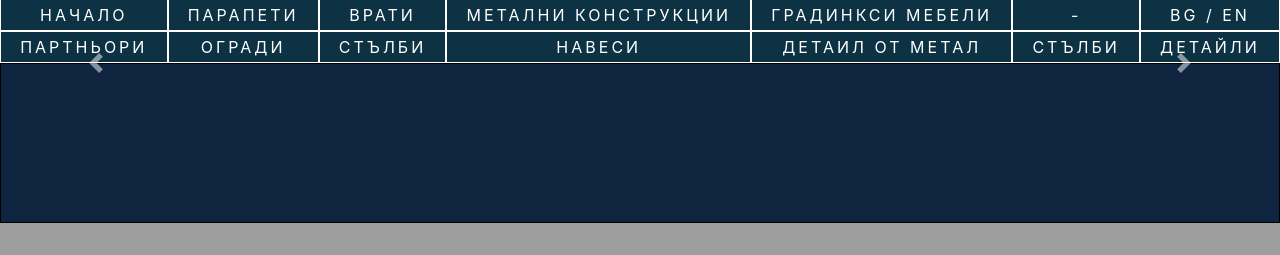
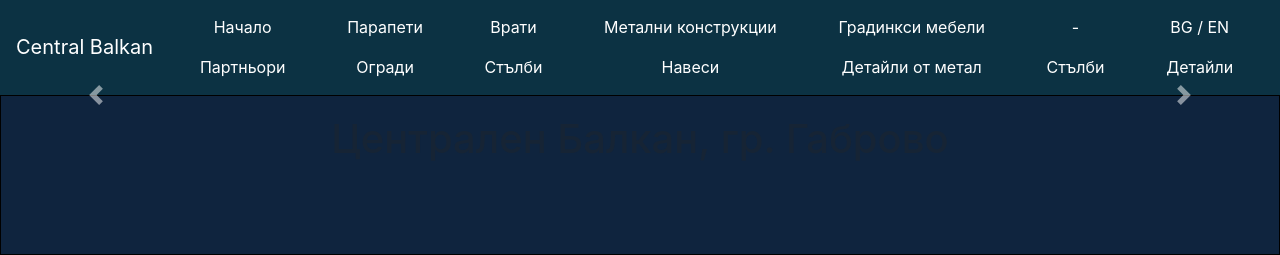
Before and after one commit to Central-Balkan/centralbalkan.com-old, a Django app: page /new/ in a window 1280 px wide. Shown: the part 961-1216 px from the top of the page. Before the commit the page ends 1184 px from the top, so only its background shows below. Run offline with Django 3.2, Linux system fonts and the light colour scheme; data that the repository does not hold is empty; some libraries are stand-ins or nearby versions.

Commit message:
Add bootstrap navigation

```diff
--- a/central_balkan/central_balkan/static/css/base.css
+++ b/central_balkan/central_balkan/static/css/base.css
@@ -25,32 +25,33 @@ nav {
     height: auto;
     margin: 0;
     padding: 0;
+    background-color: #0c3243;
+}
+nav * {
+    color: white;
 }
 
-.navigation-group {
-    display: flex;
+nav .navbar-toggler span {
+    color: white;
+}
+
+.navigation-list {
     width: 100%;
 }
 
-.navigation-subgroup {
-    flex: auto;
-    letter-spacing: 3px;
-    margin: 0;
-    background: #0c3243;
+#main_page_slider > .overlay {
+    background: white;
+    width: 100%;
+    height: 100%;
+    opacity: 0.4;
+    position: absolute;
+    z-index: 2;
 }
 
-.navigation-item {
+#main_page_slider > .overlay > h2 {
+    margin-top: 20px;
     text-align: center;
-    font-size: 16px;
-    text-transform: uppercase;
-    color: white;
-    border: 0.5px solid white;
-    display: block;
-    word-wrap: break-word;
-    line-height: 20px;
-    text-decoration: none;
-    margin: auto;
-    padding: 5px;
+    font-size: 40px;
 }
 
 #main_page_slider {
--- a/central_balkan/central_balkan/templates/dashboard/base.html
+++ b/central_balkan/central_balkan/templates/dashboard/base.html
@@ -6,6 +6,7 @@
         <meta name="viewport" content="width=device-width, initial-scale=1, shrink-to-fit=no">
 
         <link rel="stylesheet" href="https://maxcdn.bootstrapcdn.com/bootstrap/4.0.0/css/bootstrap.min.css" integrity="sha384-Gn5384xqQ1aoWXA+058RXPxPg6fy4IWvTNh0E263XmFcJlSAwiGgFAW/dAiS6JXm" crossorigin="anonymous">
+        <link rel="stylesheet" href="https://stackpath.bootstrapcdn.com/font-awesome/4.7.0/css/font-awesome.min.css" crossorigin="anonymous">
 
         <link rel="stylesheet" href="/static/css/base.css">
     </head>
@@ -13,40 +14,59 @@
         <header>
             <img src="/media/header.jpg" />
         </header>
-        <nav>
-            <div class='navigation-group'>
-                <div class='navigation-subgroup'>
-                    <a class='navigation-item' href="/new">Начало</a>
-                    <a class='navigation-item' href="/new">Партньори</a>
-                </div>
-                <div class='navigation-subgroup'>
-                    <a class='navigation-item' href="/new">Парапети</a>
-                    <a class='navigation-item' href="/new">Огради</a>
-                </div>
-                <div class='navigation-subgroup'>
-                    <a class='navigation-item' href="/new">Врати</a>
-                    <a class='navigation-item' href="/new">Стълби</a>
-                </div>
-                <div class='navigation-subgroup'>
-                    <a class='navigation-item' href="/new">Метални конструкции</a>
-                    <a class='navigation-item' href="/new">Навеси</a>
-                </div>
-                <div class='navigation-subgroup'>
-                    <a class='navigation-item' href="/new">Градинкси мебели</a>
-                    <a class='navigation-item' href="/new">Детаил от метал</a>
-                </div>
-                <div class='navigation-subgroup'>
-                    <a class='navigation-item' href="/new">-</a>
-                    <a class='navigation-item' href="/new">Стълби</a>
-                </div>
-                <div class='navigation-subgroup'>
-                    <a class='navigation-item' href="/new">BG / EN</a>
-                    <a class='navigation-item' href="/new">Детайли</a>
-                </div>
-            </div>
+        <nav class="navbar navbar-expand-lg">
+          <a class="navbar-brand" href="#">Central Balkan</a>
+          <button class="navbar-toggler" type="button" data-toggle="collapse" data-target="#navbarNav" aria-controls="navbarNav" aria-expanded="false" aria-label="Toggle navigation">
+            <span class="navbar-toggler-icon">
+                        <i class="fa fa-bars fa-lg py-1 text-white"></i>
+
+            </span>
+          </button>
+
+          <div class="collapse navbar-collapse" id="navbarNav">
+            <ul class="navigation-list navbar-nav nav nav-fill nav-pills">
+              <li class="nav-item">
+                <a class="nav-link" href="#">Начало</a>
+                <a class="nav-link" href="/new">Партньори</a>
+              </li>
+
+              <li class="nav-item">
+                  <a class="nav-link" href="/new">Парапети</a>
+                  <a class="nav-link" href="/new">Огради</a>
+              </li>
+
+              <li class="nav-item">
+                  <a class="nav-link" href="/new">Врати</a>
+                  <a class="nav-link" href="/new">Стълби</a>
+              </li>
+
+              <li class="nav-item">
+                  <a class="nav-link" href="/new">Метални конструкции</a>
+                  <a class="nav-link" href="/new">Навеси</a>
+              </li>
+
+              <li class="nav-item">
+                  <a class="nav-link" href="/new">Градинкси мебели</a>
+                  <a class="nav-link" href="/new">Детайли от метал</a>
+              </li>
+
+              <li class="nav-item">
+                  <a class="nav-link" href="/new">-</a>
+                  <a class="nav-link" href="/new">Стълби</a>
+              </li>
+
+              <li class="nav-item">
+                  <a class="nav-link" href="/new">BG / EN</a>
+                  <a class="nav-link" href="/new">Детайли</a>
+              </li>
+
+            </ul>
+          </div>
         </nav>
 
+
         {% block content %}
+            No content
         {% endblock %}
 
 
--- a/central_balkan/central_balkan/templates/dashboard/main_page.html
+++ b/central_balkan/central_balkan/templates/dashboard/main_page.html
@@ -2,6 +2,9 @@
 
 {% block content %}
 <div id="main_page_slider" class="carousel slide" data-ride="carousel">
+  <div class="overlay">
+      <h2>Централен Балкан, гр. Габрово</h2>
+  </div>
   <ol class="carousel-indicators">
     {% for image in images %}
         <li data-target="#carouselExampleIndicators" data-slide-to="{image.idx}" class="{{image.active_class}}"></li>
```
